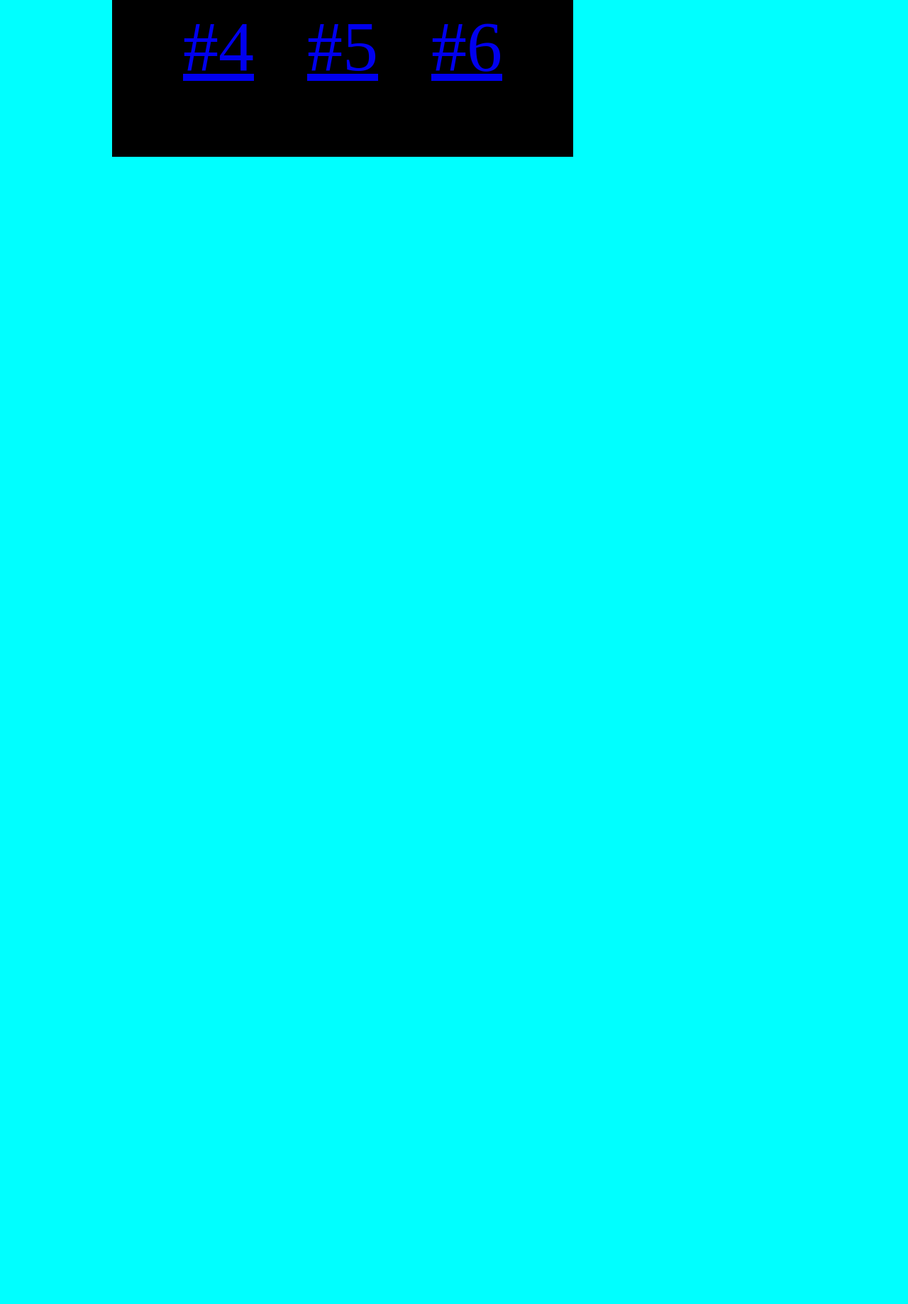
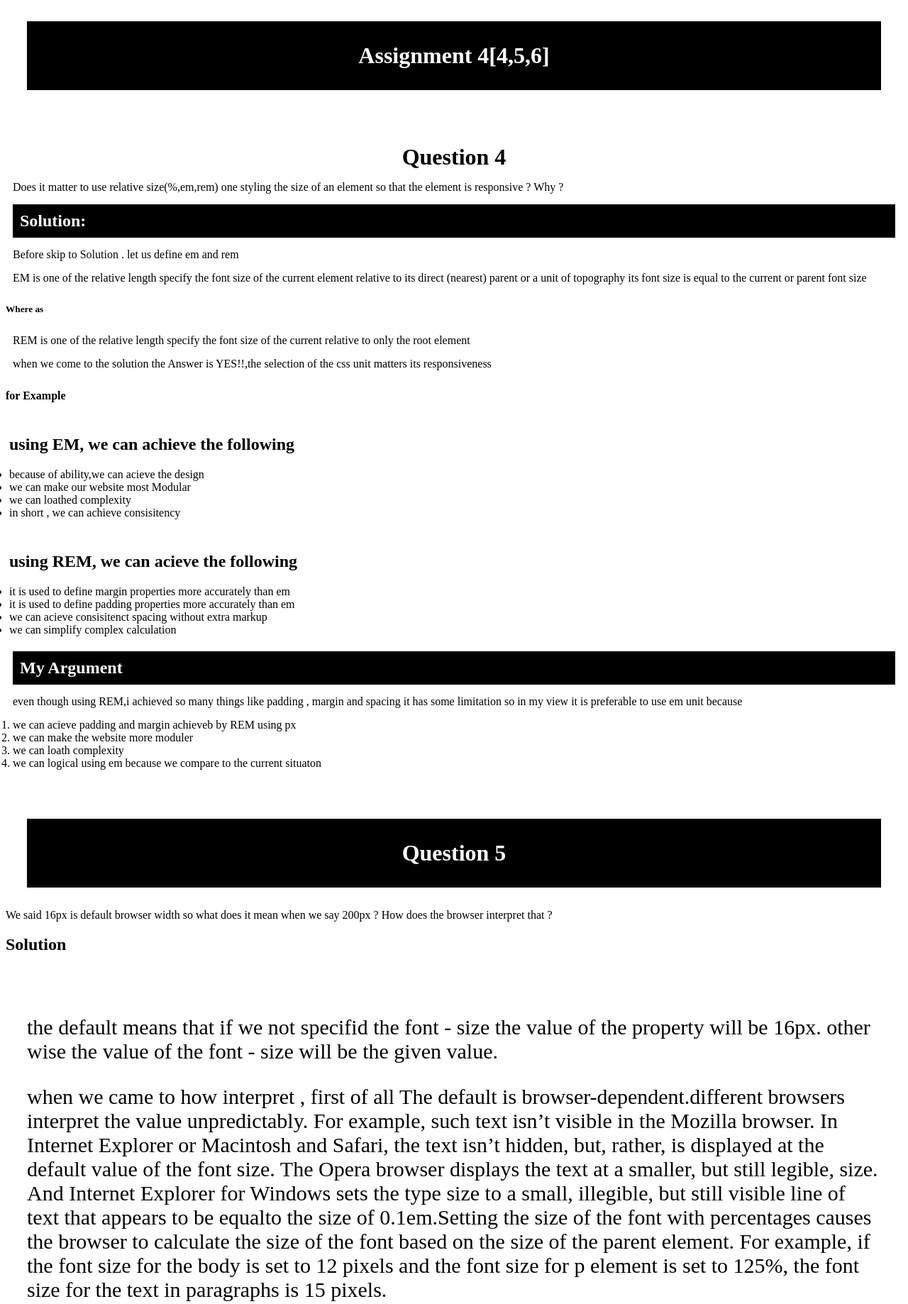
Before and after one commit to solomon2123/Assignment4, a plain HTML site: page blog.html in a window 1280 px wide. Shown: the top 1838 px of the page at 71% size. Before the commit the page ends 800 px from the top, so only its background shows below. Drawn offline with Linux system fonts and the light colour scheme.

Commit message:
collect question 4 5 and 6 in blog html files and follow instructions

```diff
--- a/blog.html
+++ b/blog.html
@@ -4,33 +4,129 @@
     <meta name="viewport" content="width=device-width, initial-scale=1.0">
     <title>blog</title>
     <style>
-        .link1{
-            display: inline;
+        h1{
+            background-color: black;
+            text-align: center;
+            color: white;
+            margin: 30px;
+            padding: 30px;
+        }
+
+        h1.ques4{
+            color: black;
+            background-color: white;
+            margin: 5px;
+            padding: 5px;
+        }
+        p.ques4{
             color:black;
-            background-color:black;
+            margin: 5px;
+            padding: 5px;
+
+        }
+        h2.ques4{
             color: white;
-            font-size: 100px;
-            margin: 150px;
-            padding: 100px;
-            word-spacing: 50px;
-            text-align: center;
+            background-color: black;
+            margin: 10px;
+            padding: 10px;
+
         }
-        .link1:hover{
-            color: cornflowerblue;
+        ul.ques4{
+            margin: 5pxpx;
+            padding: 5px;
         }
-        .link1:visited{
-            color: yellow;
+        ol.ques4{
+            margin: 5px;
+            padding: 5px;
         }
-        body{
-            background-color: aqua;
+        h2.ques5{
+            background-color: black;
+            color: white;
+        }
+        .des{
+            margin: 30px;
+            font-size: 30px;
+        }
+        .h2{
+            background-color: black;
+            color: white;
+        }
+        ul.ques6{
+            font-size: 25px;
         }
     </style>
 </head>
 <body>
-    <div class="link1">
-        <a href="Q4.html" target="_blank">#4</a>
-        <a href="Q5.html" target="_blank">#5</a>
-        <a href="Q6.html" target="_blank">#6</a>
-    </div>
+    <h1>Assignment 4[4,5,6]</h1> <br> <br>
+
+    <h1 class="ques4">Question 4</h1>
+    <p class="ques4">Does it matter to use relative size(%,em,rem) one styling the size of an element so that the element
+         is responsive ? Why ?</p>
+    <h2 title="the answer for above question" class="ques4">Solution:</h2>
+    <p class="ques4">Before skip to Solution . let us define em and rem</p>
+    <p class="ques4"> EM is one of the relative length specify the font size of the current element relative to its direct
+    (nearest) parent or a unit of topography its font size is equal to the current or parent font size    </p>
+    <h5 class="ques4">Where as</h5>
+    <p class="ques4">REM is one of the relative length specify the font size of the current relative to only the root element  </p>
+    <p class="ques4">when we come to the solution the Answer is YES!!,the selection of the css unit matters its responsiveness</p>
+    <h4 class="ques4">for Example</h4>
+    <ul class="ques4">
+       <h2> using EM, we can achieve the following</h2>
+        <li>because of ability,we can acieve the design</li>
+        <li>we can make our website most Modular</li>
+        <li>we can loathed complexity</li>
+        <li>in short , we can achieve consisitency</li>
+    </ul>
+    <ul class="ques4">
+        <h2>using REM, we can acieve the following </h2>
+        <li>it is used to define margin properties more accurately than em</li>
+        <li>it is used to define padding properties more accurately than em</li>
+        <li>we can acieve consisitenct spacing without extra markup</li>
+        <li>we can simplify complex calculation</li>
+    </ul>
+    <h2 class="ques4">My Argument</h2>
+    <p class="ques4">even though using REM,i achieved so many things like padding , margin and spacing it has some limitation so
+        in my view it is preferable to use em unit because
+        <ol class="ques4">
+            <li>we can acieve padding and margin achieveb by REM using px</li>
+            <li>we can make the website more moduler</li>
+            <li>we can loath complexity</li>
+            <li>we can logical using em because we compare to the current situaton</li>
+        </ol>
+    </p> <br>
+    <h1 class="ques5">Question 5</h1>
+    <p class="ques5">We said 16px is default browser width so what does it mean when we say 200px ? How does the browser interpret that ? </p>
+    <h2>Solution</h2> <br> <br>
+    <p class="des">the default means that if we not specifid the font - size the value of the property will be 16px. other wise
+        the value of the font - size will be the given value.
+    </p>
+    <p class="des">
+        when we came to how interpret , first of all The default is browser-dependent.different browsers interpret
+        the value unpredictably. For example, such text isn’t visible in the Mozilla browser. In Internet Explorer
+        or Macintosh and Safari, the text isn’t hidden, but, rather, is displayed at the default value of the font
+        size. The Opera browser displays the text at a smaller, but still legible, size. And Internet Explorer for
+        Windows sets the type size to a small, illegible, but still visible line of text that appears to be equalto
+        the size of 0.1em.Setting the size of the font with percentages causes the browser to calculate the size of
+        the font based on the  size of the parent  element. For  example, if the font size for the body is set to 12
+        pixels and the font size for p element is set to 125%, the font size for the text in paragraphs is 15 pixels.
+    </p> <br>
+    <h1 class="ques6">Question 6</h1>
+    <p class="ques6">Explain in detail(in technical terms) the specific changes in css3?    </p>
+    <h2 class="h2">Solution:</h2> <br><br>
+
+    <h2 class="ques6">the current version of CSS are CSS3. the following point are added from previous version</h2>
+    <ul class="ques6">
+        <li>Rounded border is added to any html element like table ,div in CSS3</li>
+        <li>border radius element is added in CSS3</li>
+        <li>gradient style  attribute is added. A gradient style will set a subtle change of one color to the next within
+            a specified tag.</li>
+        <li>Shadowing effect is added.Shadows give out html elemnt like  buttons, text or div tags some depth and a 3 dimensional</li>
+        <li>we can create variable, animation with any html element with using transform property</li>
+        <li>allow gradient , web form ,advance selector and few built in function that differ greatly
+            form previous version
+        </li>
+    </ul> <br> <br>
+     <h1 style="color: red; text-align: center; border: 1px solid black;">16/03/2020</h1>
+
 </body>
 </html>
```
